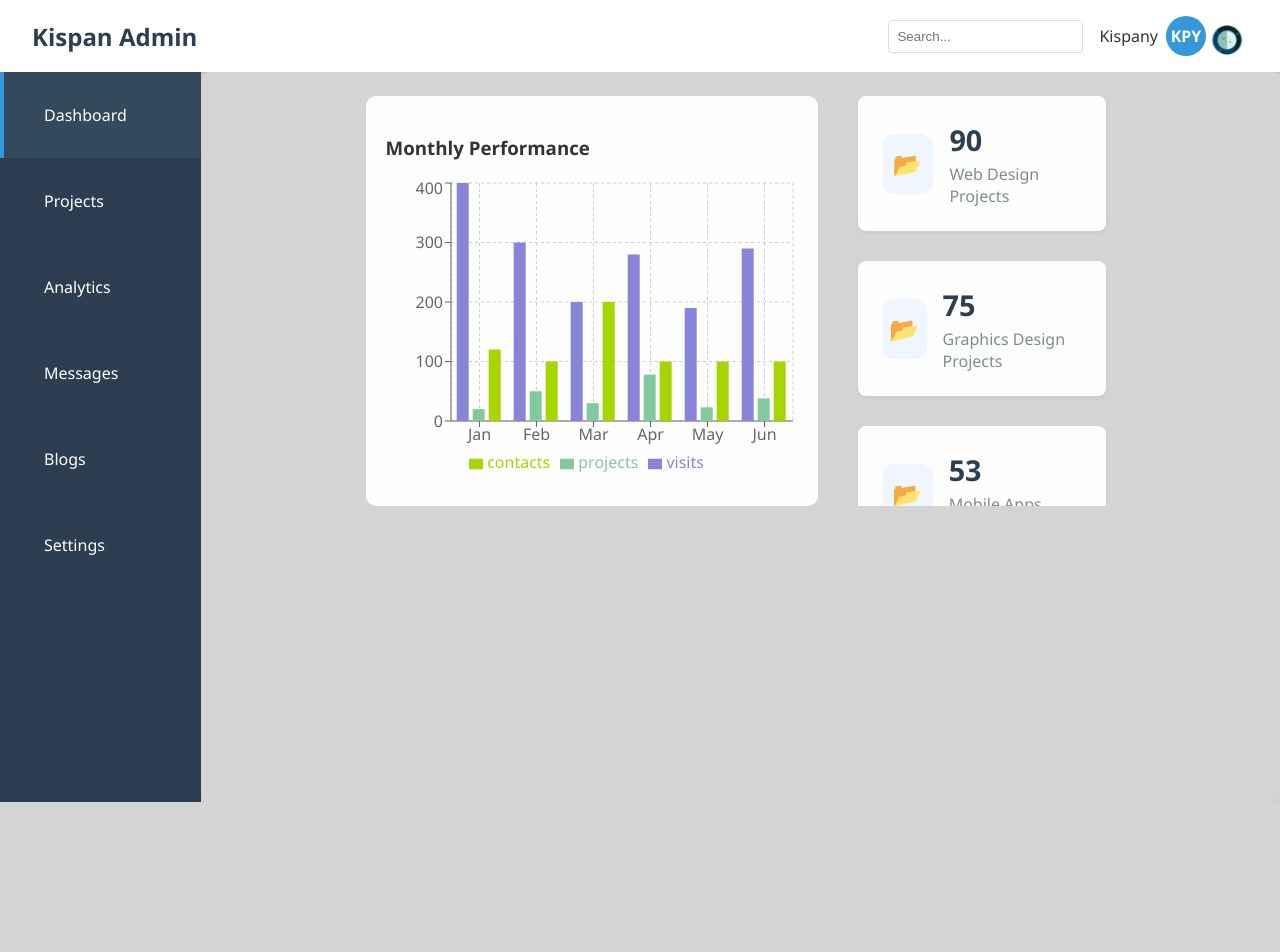
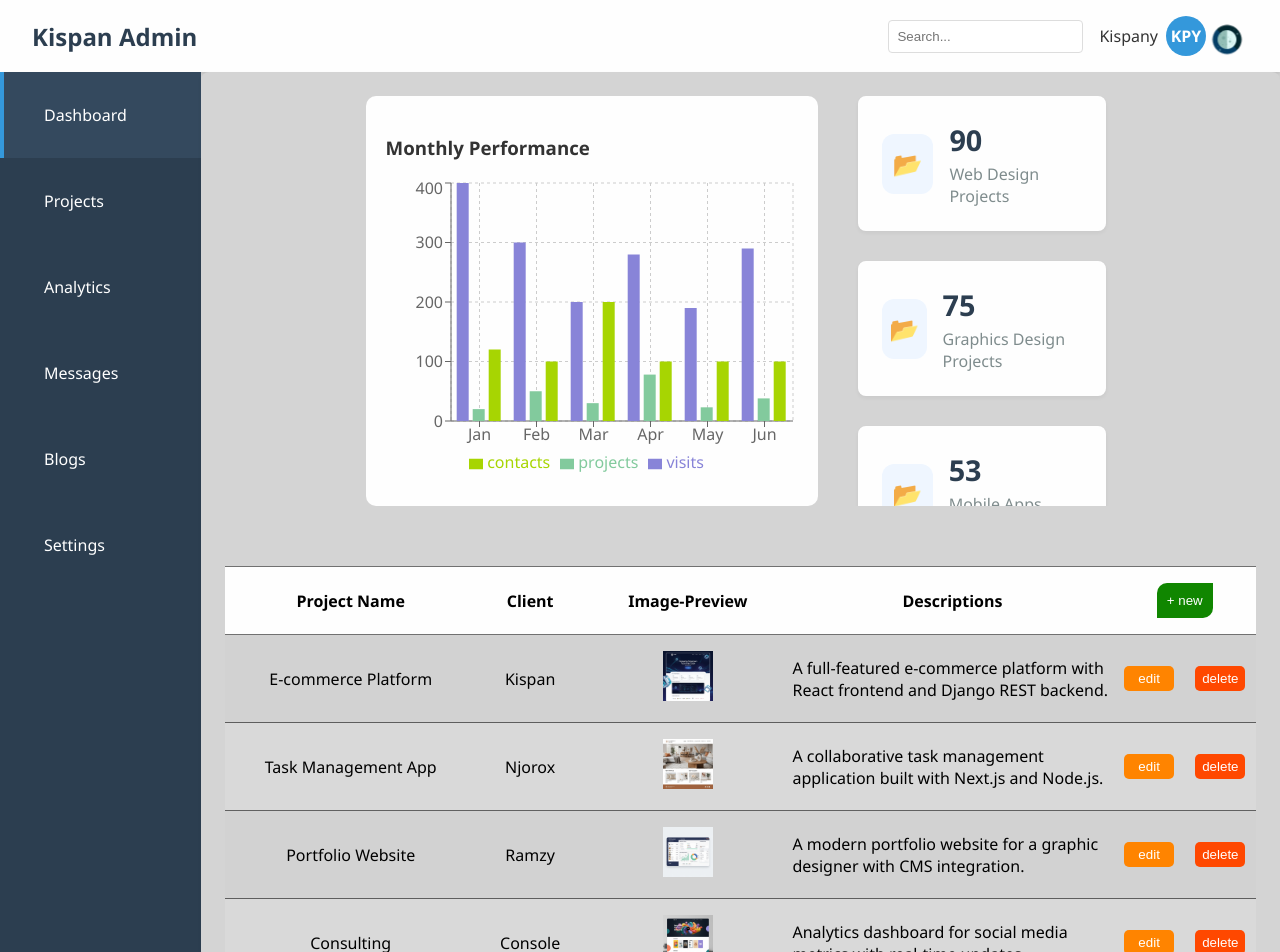
Before and after one commit to KISPANY/Admin-Dashboard-temp, a React (Create React App) app: page /projects in a window 1280 px wide. Shown: the top 952 px of the page. Before the commit the page ends 802 px from the top, so only its background shows below. Built offline with nearby package versions, Linux system fonts and the light colour scheme.

Commit message:
projects-table

```diff
--- /dev/null
+++ b/src/Components/Project_table.jsx
@@ -0,0 +1,33 @@
+import { ProjectsData } from "../data/Projects_data";
+
+const ProjectTable = () => {
+
+    return (
+        <table className="project-table">
+            <thead>
+                <tr>
+                    <th>Project Name</th>
+                    <th>Client</th>
+                    <th>Image-Preview</th>
+                    <th>Descriptions</th>
+                    <th colSpan={2}><button className="add-btn">+ new</button></th>
+                </tr>
+            </thead>
+            <tbody>
+                {ProjectsData.map((data) => (
+                    <tr>
+                        <td>{data.name}</td>
+                        <td>{data.client}</td>
+                        <td><img src={data.img} width={50} /></td>
+                        <td>{data.description}</td>
+                        <td><button className="edit-btn">edit</button></td>
+                        <td><button className="delete-btn">delete</button></td>
+                    </tr>
+                ))}
+
+            </tbody>
+        </table>
+    )
+}
+
+export default ProjectTable;
--- a/src/Pages/ProjectsAdmin.jsx
+++ b/src/Pages/ProjectsAdmin.jsx
@@ -1,6 +1,7 @@
 import { useState } from "react";
 import Bar_Chart from "../Components/BarChart";
 import { ProjectsData } from "../data/Projects_data";
+import ProjectTable from "../Components/Project_table";
 
 const ProjectsAdmin = () => {
     const [popUp, setPopUp] = useState(false);
@@ -62,6 +63,7 @@ const ProjectsAdmin = () => {
                     </div>
                 </div>
             </div>
+            <ProjectTable />
         </div>
      );
 }
--- a/src/assets/styles/admin.css
+++ b/src/assets/styles/admin.css
@@ -79,12 +79,12 @@ li .Link {
 .stat-info h3 {
     margin: 0;
     font-size: 1.8rem;
-    color: #2c3e50;
+    color: var(--h2-color);
 }
 
 .stat-info p {
     margin: 0.25rem 0 0;
-    color: #7f8c8d;
+    color: var(--text-color);
 }
 
 /* charts style */
@@ -141,7 +141,7 @@ li .Link {
     justify-content: space-between;
     align-items: center;
     padding: 1rem 2rem;
-    background: white;
+    background: var(--card-bg);
     box-shadow: 0 2px 4px rgba(0,0,0,0.1);
 }
 
--- a/src/assets/styles/projects.css
+++ b/src/assets/styles/projects.css
@@ -4,6 +4,7 @@
     padding: 1.5rem;
     box-shadow: 0 2px 4px rgba(0,0,0,0.05);
     width: 100%;
+    gap: 60px;
 }
 
 .mon-stats {
@@ -80,3 +81,76 @@
 .prj-img {
     width: 100px;
 }
+
+/* project table */
+.project-table {
+    border-collapse: collapse;
+    width: 100%;
+    text-align: center;
+    background: var(--card-bg);
+}
+
+.project-table th {
+    padding: 1rem;
+    border-top: var(--border-thin);
+    border-bottom: var(--border-thin);
+    color: var(--black);
+}
+
+.project-table td {
+    padding-top: 1rem;
+    padding-bottom: 1rem;
+    border-bottom: var(--border-thin);
+    cursor: pointer;
+}
+
+.project-table td:nth-child(4) {
+    width: 20rem;
+    text-align: left;
+}
+
+.project-table tbody tr:nth-child(odd) {
+    background: var(--table-bg1);
+}
+
+.project-table tbody tr {
+    color: var(--black);
+}
+
+.project-table tbody tr:hover {
+    background: rgba(3, 9, 34, 0.655);
+    color: white;
+}
+
+.project-table tbody tr {
+    background: var(--table-bg2);
+}
+
+.add-btn {
+    color: rgb(255, 255, 255);
+    background-color: rgb(16, 134, 0);
+    padding: 10px;
+    cursor: pointer;
+    border-radius: 10px 0 10px 0;
+    border: none;
+}
+
+.edit-btn {
+    color: rgb(255, 255, 255);
+    background-color: rgb(255, 132, 0);
+    width: 50px;
+    cursor: pointer;
+    border: none;
+    padding: 5px;
+    border-radius: 5px;
+}
+
+.delete-btn {
+    color: rgb(255, 255, 255);
+    background-color: rgb(255, 72, 0);
+    width: 50px;
+    cursor: pointer;
+    border: none;
+    padding: 5px;
+    border-radius: 5px;
+}
--- a/src/assets/styles/variables.css
+++ b/src/assets/styles/variables.css
@@ -1,9 +1,10 @@
 /* Dark Mode Variables */
 :root {
   --bg-color: #121212;
-  --text-color: #f5f5f5;
+  --table-bg1: #1c1c1c;
+  --table-bg2: #252525;
   --card-bg: #000207;
-  --text: #ffffff;
+  --text-color: #ffffff;
   --popup-bg: rgba(0, 0, 0, 0.77);
   --blue-orange: rgb(247, 91, 18);
   --blue-white: #fff;
@@ -12,7 +13,7 @@
   --text-light: #7f8c8d;
   --light-color: #0e0e0e;
   --h1-color: #ffffff;
-  --h2-color: #ffffff;
+  --h2-color: #8dc2f7;
   --gradient5: radial-gradient(125% 125% at 50% 10%, #000000 40%, #072607 100%);
   --nav-bar-color: #06050f;
   --linear-gradient-h: radial-gradient(125% 125% at 50% 10%, #000000 40%, #0c0c17 100%);
@@ -31,7 +32,8 @@
 
 [data-theme="light"] {
   --bg-color: #d4d4d4;
-  --text-color: #333333;
+  --table-bg1: #33333336;
+  --table-bg2: #4a4a4a34;
   --card-bg: #fffffffa;
   --border-thin: 0.3px solid rgba(0, 0, 0, 0.551);
   --section-color1: #121212;
@@ -49,10 +51,9 @@
   /* rt */
   --dark-color: #1e2d3b;
   --light-color: #ecf0f1;
-  --text-color: #333;
+  --text-color: #7f8c8d;
   --text-light: #7f8c8d;
-  --h2-color: #070808;
-  --text: #000000;
+  --h2-color: #2c3e50;
   --white: #fff;
   --black: #000000;
   --shadow: 0 5px 15px rgba(0, 0, 0, 0.1);
--- a/src/data/Projects_data.js
+++ b/src/data/Projects_data.js
@@ -1,27 +1,33 @@
 export const ProjectsData = [
     {
         id: 1,
-        name: 'Portfolio',
+        name: 'E-commerce Platform',
         client: 'Kispan',
         value: '45',
         color: '#0c0c',
         img: './images/template1.webp',
+        tags: ['React', 'Django', 'Redux', 'Stripe'],
+        description: 'A full-featured e-commerce platform with React frontend and Django REST backend.',
     },
     {
         id: 2,
-        name: 'UI/UX Design',
+        name: 'Task Management App',
         client: 'Njorox',
         value: '30',
         color: '#ff7700d1',
         img: './images/template2.webp',
+        tags: ['Next.js', 'Node.js', 'MongoDB', 'JWT'],
+        description: 'A collaborative task management application built with Next.js and Node.js.',
     },
     {
         id: 3,
-        name: 'Mobile Apps',
+        name: 'Portfolio Website',
         client: 'Ramzy',
         value: '15',
         color: 'rgba(28, 3, 152, 0.77)',
         img: './images/template3.webp',
+        tags: ['HTML/CSS', 'JavaScript', 'CMS', 'Responsive'],
+        description: 'A modern portfolio website for a graphic designer with CMS integration.',
     },
     {
         id: 4,
@@ -30,14 +36,17 @@ export const ProjectsData = [
         value: '10',
         color: '#00ffc8d0',
         img: './images/template4.webp',
+        description: 'Analytics dashboard for social media metrics with real-time updates.',
     },
     {
         id: 5,
-        name: 'Consulting',
+        name: 'Social Media Dashboard',
         client: 'BootVirus',
         value: '10',
         color: '#00ffc8d0',
         img: './images/template5.webp',
+        tags: ['React', 'Chart.js', 'Firebase', 'API'],
+        description: 'Analytics dashboard for social media metrics with real-time updates.',
     },
     {
         id: 6,
@@ -46,5 +55,6 @@ export const ProjectsData = [
         value: '10',
         color: '#00ffc8d0',
         img: './images/template1.webp',
+        description: 'A full-featured e-commerce platform with React frontend and Django REST backend.',
     },
 ];
```
